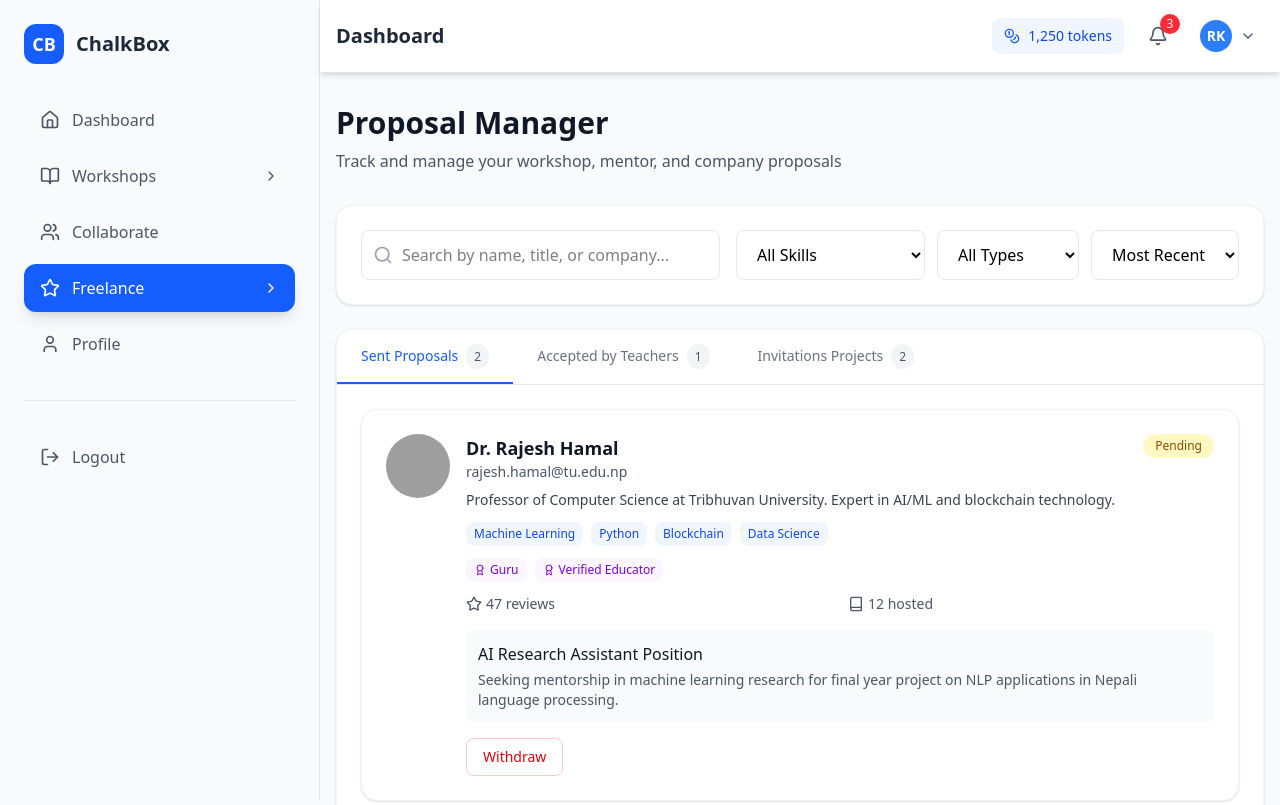
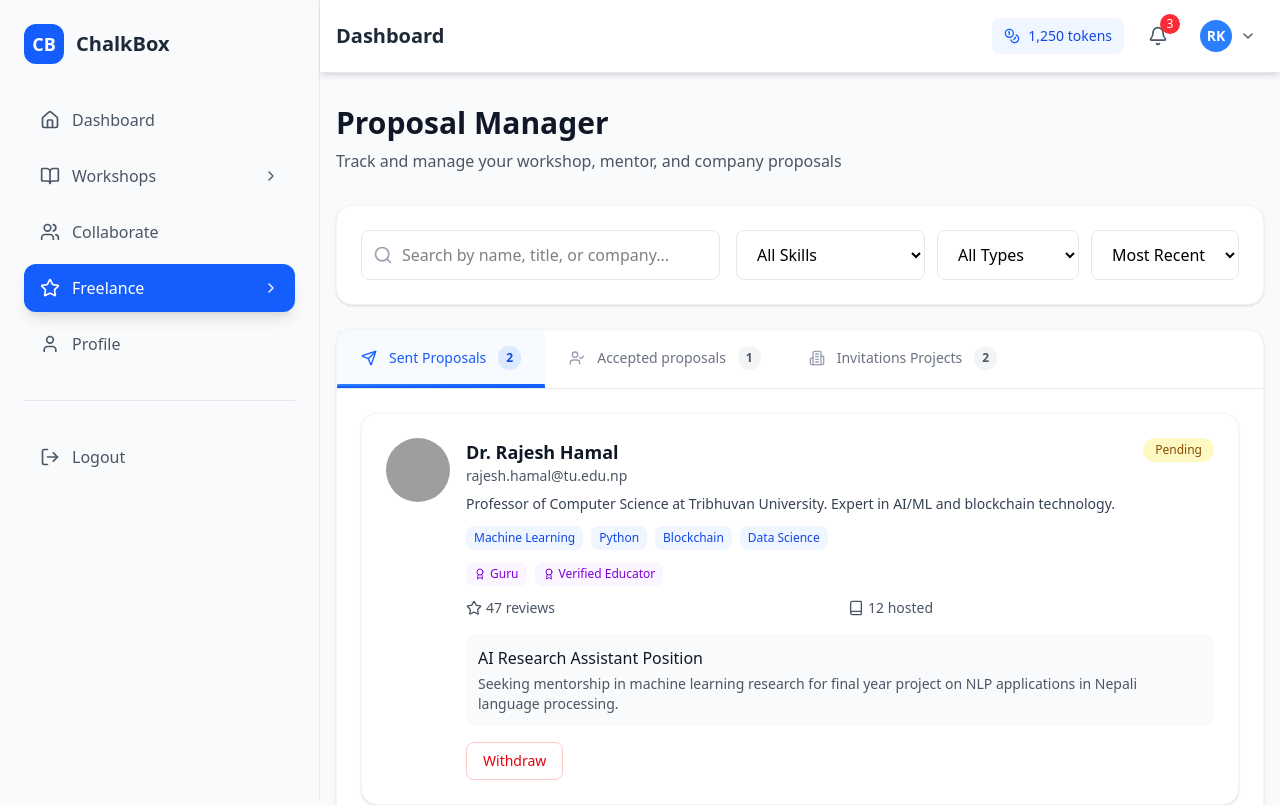
Before and after one commit to nischaljs/trionerd_iicquest, a React (Vite) app in the folder frontend/: page /dashboard/freelance-feed/invite in a window 1280 px wide. Shown: the top 805 px of the page. Built offline with nearby package versions, Linux system fonts and the light colour scheme; grey boxes are pictures that could not be loaded.

Commit message:
proposal changes

```diff
--- a/frontend/src/components/dashboard/freelance/ProposalInvitationsPanel.jsx
+++ b/frontend/src/components/dashboard/freelance/ProposalInvitationsPanel.jsx
@@ -1,5 +1,5 @@
 import React, { useState } from 'react';
-import { Search, Filter, Calendar, MapPin, Star, Award, Users, Book, MessageCircle, Eye, X, Check, ExternalLink, Hash } from 'lucide-react';
+import { Search, Filter, Calendar, MapPin, Star, Award, Users, Book, MessageCircle, Eye, X, Check, ExternalLink, Hash, Send, UserCheck, Building2 } from 'lucide-react';
 
 const ProposalInvitationsPanel = () => {
   const [activeTab, setActiveTab] = useState('sent');
@@ -312,9 +312,9 @@ const ProposalInvitationsPanel = () => {
   );
 
   const tabs = [
-    { id: 'sent', label: 'Sent Proposals', count: sentProposals.length },
-    { id: 'accepted', label: 'Accepted by Teachers', count: acceptedByTeachers.length },
-    { id: 'companies', label: 'Invitations Projects', count: companyResponses.length }
+    { id: 'sent', label: 'Sent Proposals', count: sentProposals.length, icon: Send },
+    { id: 'accepted', label: 'Accepted proposals', count: acceptedByTeachers.length, icon: UserCheck },
+    { id: 'companies', label: 'Invitations Projects', count: companyResponses.length, icon: Building2 }
   ];
 
   return (
@@ -367,22 +367,35 @@ const ProposalInvitationsPanel = () => {
         <div className="bg-white rounded-2xl shadow-sm border border-gray-100">
           <div className="border-b border-gray-200">
             <nav className="flex">
-              {tabs.map((tab) => (
+              {tabs.map((tab) => {
+                const IconComponent = tab.icon;
+                return (
                   <button
                     key={tab.id}
                     onClick={() => setActiveTab(tab.id)}
-                  className={`px-6 py-4 text-sm font-medium border-b-2 transition-colors ${
+                    className={`flex items-center gap-3 px-6 py-4 text-sm font-medium border-b-2 transition-all duration-200 relative ${
                       activeTab === tab.id
-                      ? 'border-blue-600 text-blue-600'
-                      : 'border-transparent text-gray-500 hover:text-gray-700'
+                        ? 'border-blue-600 text-blue-600 bg-blue-50/50'
+                        : 'border-transparent text-gray-500 hover:text-gray-700 hover:bg-gray-50'
                     }`}
                   >
-                  {tab.label}
-                  <span className="ml-2 px-2 py-1 bg-gray-100 text-gray-600 rounded-full text-xs">
+                    <IconComponent className={`w-4 h-4 ${
+                      activeTab === tab.id ? 'text-blue-600' : 'text-gray-400'
+                    }`} />
+                    <span>{tab.label}</span>
+                    <span className={`px-2 py-1 rounded-full text-xs font-semibold ${
+                      activeTab === tab.id
+                        ? 'bg-blue-100 text-blue-700'
+                        : 'bg-gray-100 text-gray-600'
+                    }`}>
                       {tab.count}
                     </span>
+                    {activeTab === tab.id && (
+                      <div className="absolute bottom-0 left-0 right-0 h-0.5 bg-gradient-to-r from-blue-500 to-blue-600 rounded-full" />
+                    )}
                   </button>
-              ))}
+                );
+              })}
             </nav>
           </div>
 
```
Lines whose indentation alone changed are shown as unchanged.
